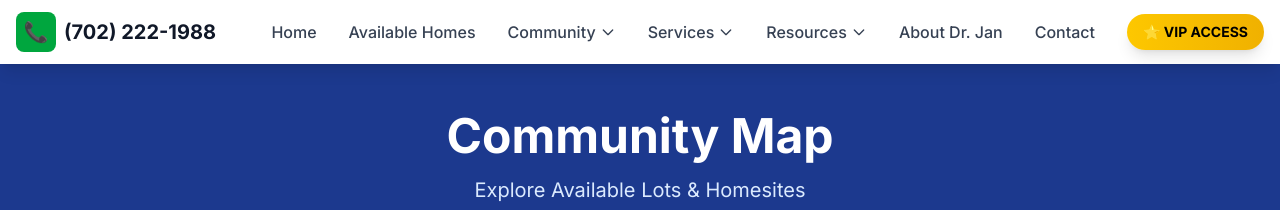
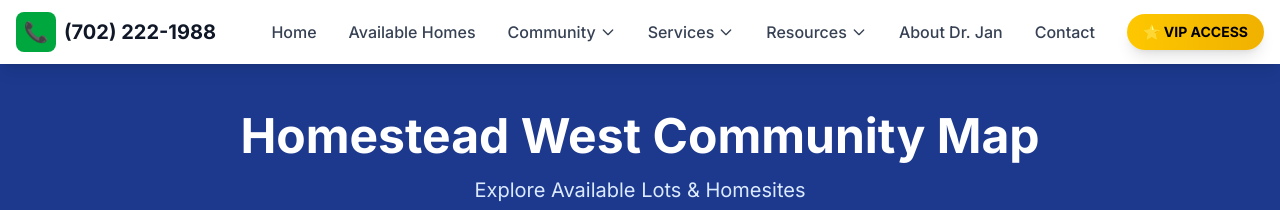
Before and after one commit to DrJanDuffy/homesteadwestlasvegas, a Next.js app: page /community-map in a window 1280 px wide. Shown: the top 210 px of the page. Built offline with nearby package versions, Linux system fonts and the light colour scheme; no server answers.

Commit message:
Update community-map and virtual-tour pages H1/H2/H3 with Homestead West variations

```diff
--- a/app/community-map/page.tsx
+++ b/app/community-map/page.tsx
@@ -57,7 +57,7 @@ export default function CommunityMapPage() {
         <header className="bg-blue-900 text-white py-12">
           <div className="container mx-auto px-4">
             <div className="max-w-4xl mx-auto text-center">
-              <h1 className="text-5xl font-bold mb-4">Community Map</h1>
+              <h1 className="text-5xl font-bold mb-4">Homestead West Community Map</h1>
               <p className="text-xl text-blue-100">Explore Available Lots & Homesites</p>
               <p className="text-lg text-blue-200 mt-2">5592 N Dapple Gray Rd, Las Vegas, NV 89149</p>
             </div>
--- a/app/virtual-tour/page.tsx
+++ b/app/virtual-tour/page.tsx
@@ -57,7 +57,7 @@ export default function VirtualTourPage() {
         {/* Header */}
         <header className="bg-blue-900 text-white py-8">
           <div className="container mx-auto px-4">
-            <h1 className="text-4xl font-bold mb-4">Virtual Tour</h1>
+            <h1 className="text-4xl font-bold mb-4">Homestead West Virtual Tour</h1>
             <p className="text-xl">Experience Homestead West in 3D</p>
           </div>
         </header>
```
